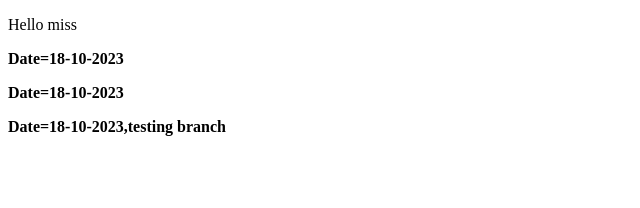
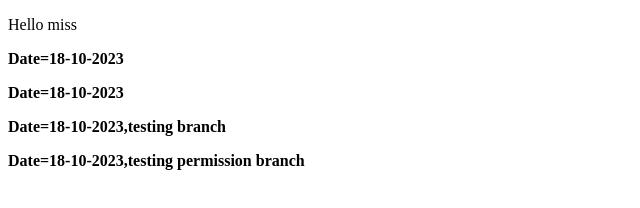
Before and after one commit to Puchala1036/18newgitempty, a plain HTML site: page index.html in a window 1280 px wide. Shown: the whole page, without its empty margins (0-640 px from the left). Drawn offline with Linux system fonts and the light colour scheme.

Commit message:
permission

```diff
--- a/index.html
+++ b/index.html
@@ -10,5 +10,6 @@
    <p><b>Date=18-10-2023</b></p>
    <p><b>Date=18-10-2023</b></p>
    <p><b>Date=18-10-2023,testing branch</b></p>
+   <p><b>Date=18-10-2023,testing permission branch</b></p>
 </body>
 </html>
```
